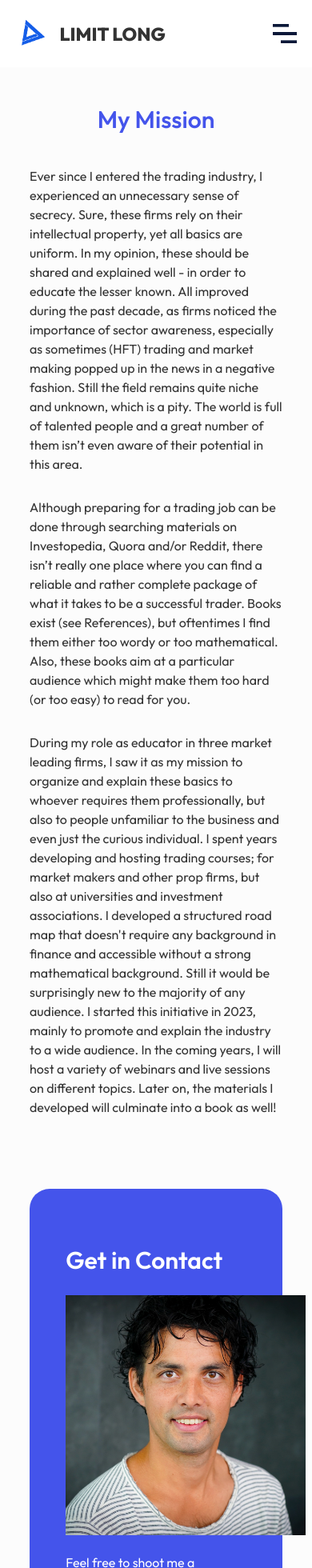
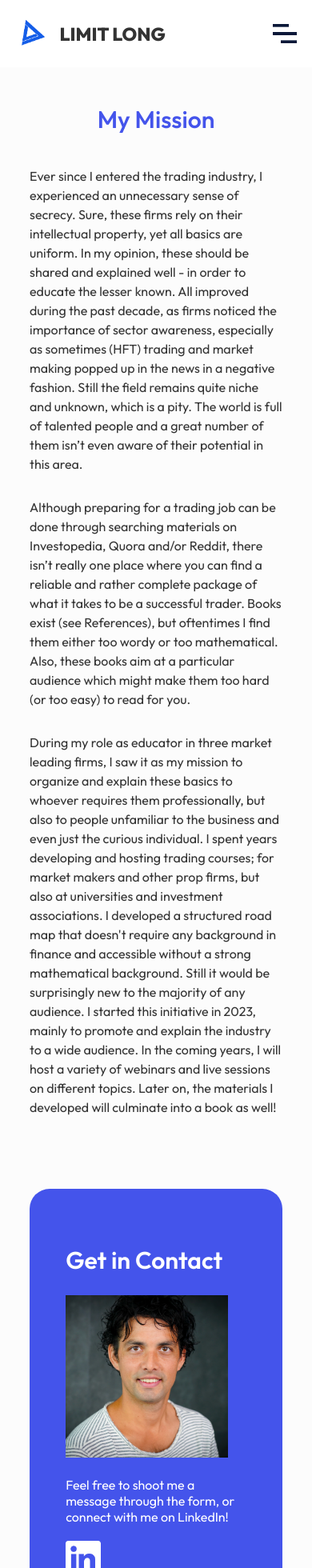
Before and after one commit to gurooria/limitlong, a React (Create React App) app: page /my-mission in a window 390 px wide. Shown: the top 1960 px of the page at 80% size. Built offline with nearby package versions, Linux system fonts and the light colour scheme.

Commit message:
contact form fix

```diff
--- a/src/components/Contact/Contact.css
+++ b/src/components/Contact/Contact.css
@@ -98,7 +98,7 @@
 }
 
 @media (max-width: 650px){
-    contact-col img{
-        width: 200px;
+    .contact-col img{
+        width: 90%;
     }
 }
```
